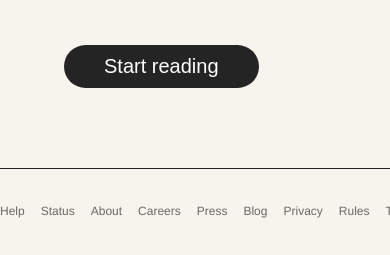
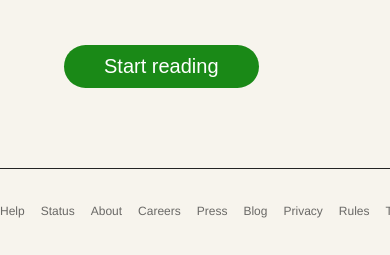
Before and after one commit to Kennedysenyo/medium-clone, a plain HTML site: page index.html in a window 390 px wide. Shown: the part 589-844 px from the top of the page. Drawn offline with Linux system fonts and the light colour scheme.

Commit message:
Change button background color on max-width 1260

```diff
--- a/styles.css
+++ b/styles.css
@@ -121,6 +121,7 @@ ul li {
 .cta-btn.two {
   padding: 0.5em 2em;
   font-size: 20px;
+  transition: background-color 0.3s ease;
 }
 
 main {
@@ -308,4 +309,9 @@ footer ul li {
   main {
     width: 1241px;
   }
+
+  .cta-btn.two {
+    background-color: #1a8917;
+    color: #fff;
+  }
 }
```
